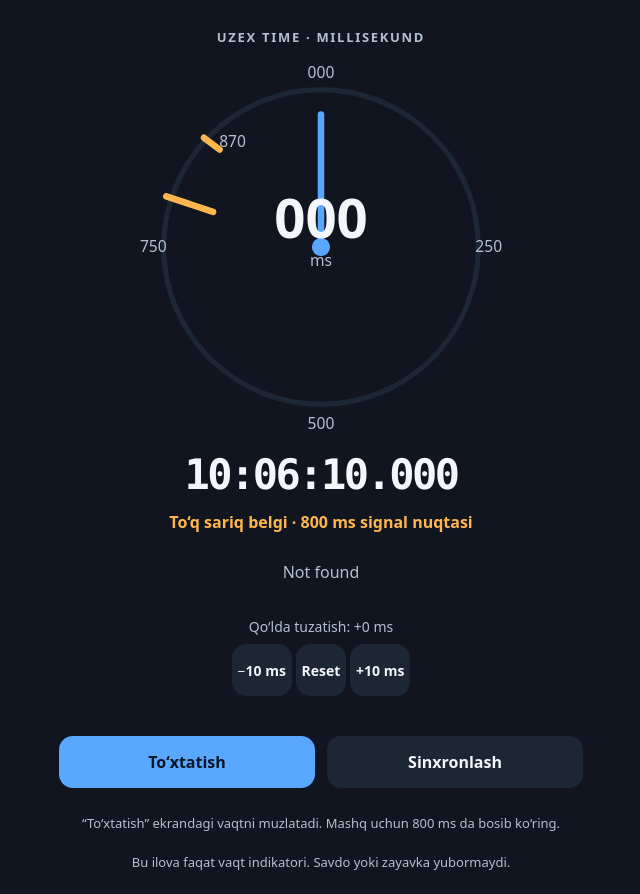
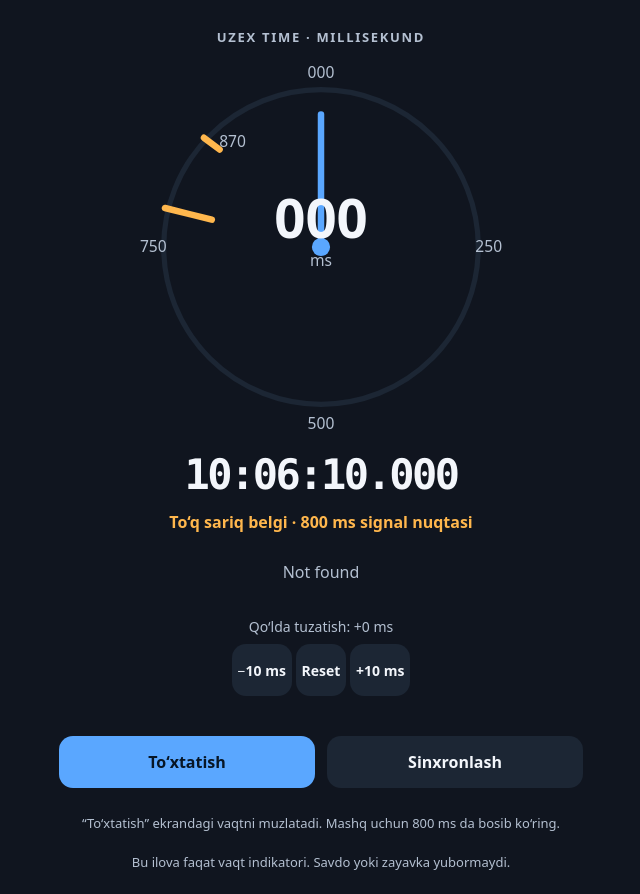
Before and after one commit to saidkomilkarimov98-droid/uzex-time, a website: page index.html in a window 1280 px wide. Shown: the whole page, without its empty margins (319-959 px from the left). Drawn offline with Linux system fonts and the light colour scheme; no server answers.

Commit message:
Update index.html

```diff
--- a/index.html
+++ b/index.html
@@ -14,7 +14,7 @@
     <div class="dial-wrap" aria-label="Har bir soniyada to‘liq aylanadigan millisekund soati">
       <svg class="dial" viewBox="0 0 300 300" role="img" aria-label="To‘q sariq belgi 800 millisekundni ko‘rsatadi">
         <circle class="dial-ring" cx="150" cy="150" r="121"></circle>
-        <line class="target-mark" x1="31" y1="111" x2="67" y2="123"></line>
+       <line class="target-mark" x1="30" y1="120" x2="66" y2="129"></line>
         <line class="target-mark" x1="60" y1="66" x2="72" y2="75"></line>
         <text class="dial-mark" x="82" y="73">870</text>
         <text class="dial-mark" x="150" y="20">000</text><text class="dial-mark" x="279" y="154">250</text><text class="dial-mark" x="150" y="290">500</text><text class="dial-mark" x="21" y="154">750</text>
```
